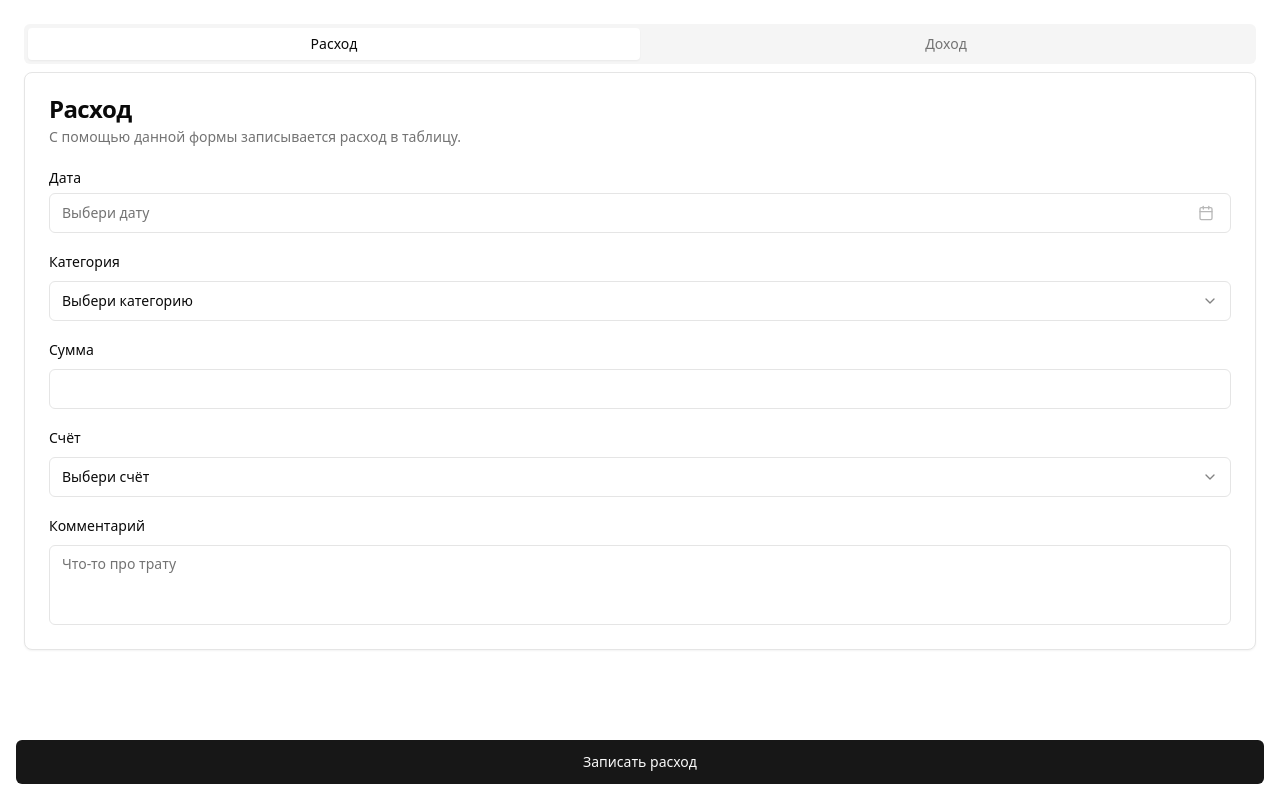
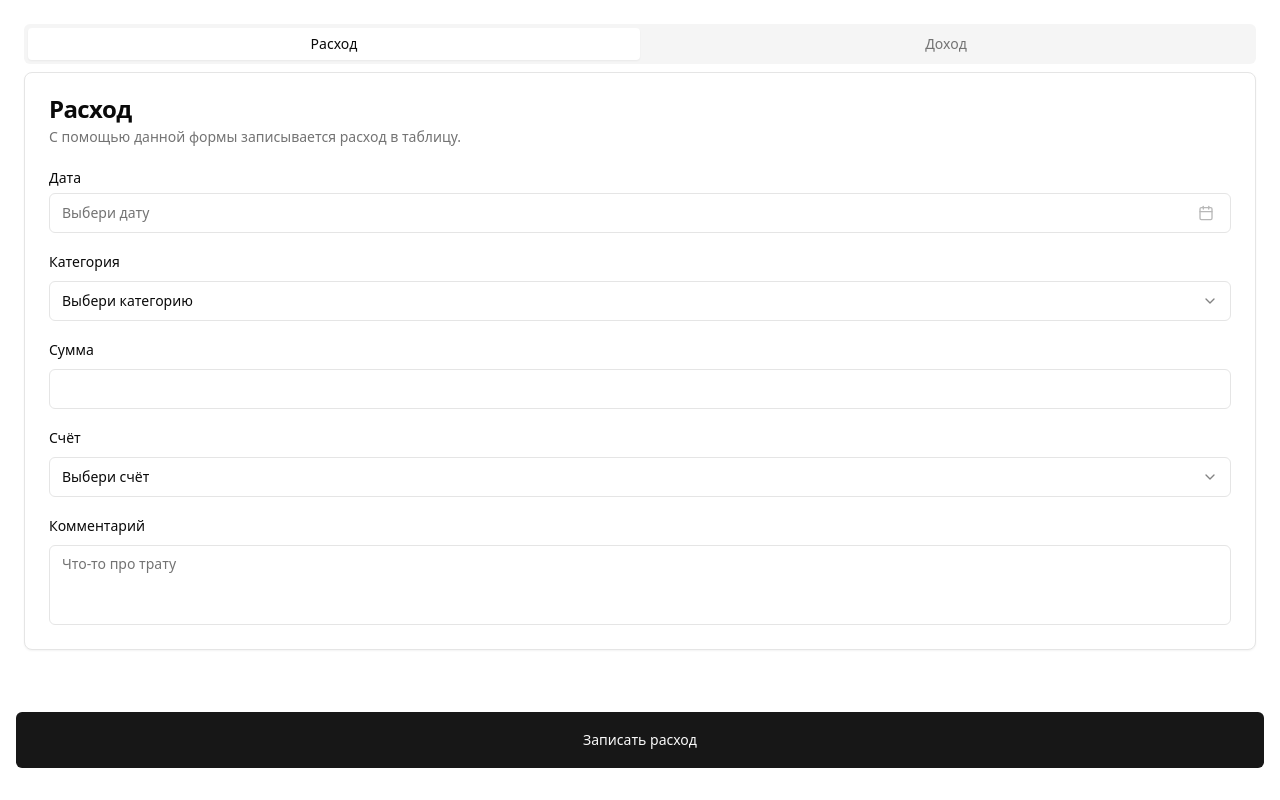
Before and after one commit to maxi3336/miniapp_fin_bot, a React (Vite) app: page / in a window 1280 px wide. Built offline with nearby package versions, Linux system fonts and the light colour scheme.

Commit message:
microupd

```diff
--- a/src/App.tsx
+++ b/src/App.tsx
@@ -14,7 +14,7 @@ import { ExpenseCard } from "./components/expense/ExpenseCard";
 
 export function App() {
   return (
-    <div className="w-screen h-screen p-6 pb-20 overflow-auto">
+    <div className="w-screen h-screen p-6 pb-28 overflow-auto">
       <Tabs defaultValue="expense" className="w-full">
         <TabsList className="grid w-full grid-cols-2">
           <TabsTrigger value="expense">Расход</TabsTrigger>
--- a/src/components/expense/ExpenseCard.tsx
+++ b/src/components/expense/ExpenseCard.tsx
@@ -220,8 +220,8 @@ export function ExpenseCard() {
             />
           </CardContent>
         </Card>
-        <div className="absolute bottom-0 left-0 p-4 w-full">
-          <Button size="lg" className="w-full">
+        <div className="absolute bottom-0 left-0 px-4 pb-8 w-full bg-white">
+          <Button className="w-full h-14" size="lg">
             Записать расход
           </Button>
         </div>
```
